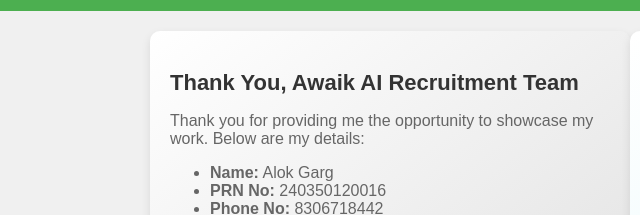
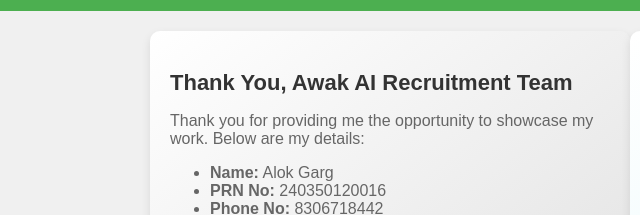
Before and after one commit to DevOps9014/LoginPage, a plain HTML site: page index.html in a window 1280 px wide. Shown: the part 186-401 px from the top of the page, 10-650 px from the left. Drawn offline with Linux system fonts and the light colour scheme; a script that the page names is missing.

Commit message:
Update index.html

```diff
--- a/index.html
+++ b/index.html
@@ -3,7 +3,7 @@
 <head>
   <meta charset="UTF-8">
   <meta name="viewport" content="width=device-width, initial-scale=1.0">
-  <title>Alok_Garg (Awaik_Task)</title>
+  <title>Alok_Garg (Awak_Task)</title>
   <link rel="stylesheet" href="Style.css">
 </head>
 <body>
@@ -16,7 +16,7 @@
   <div class="main-container">
     <!-- Left column: Thank you message and personal details -->
     <div class="left-column">
-      <h2>Thank You, Awaik AI Recruitment Team</h2>
+      <h2>Thank You, Awak AI Recruitment Team</h2>
       <p>Thank you for providing me the opportunity to showcase my work. Below are my details:</p>
       <ul>
         <li><strong>Name:</strong> Alok Garg</li>
```
